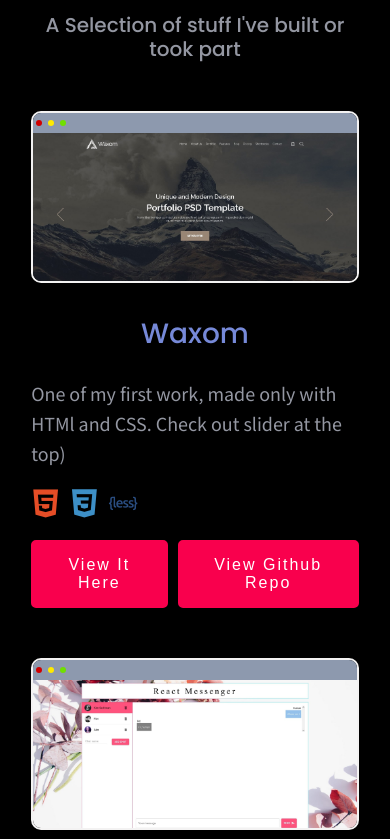
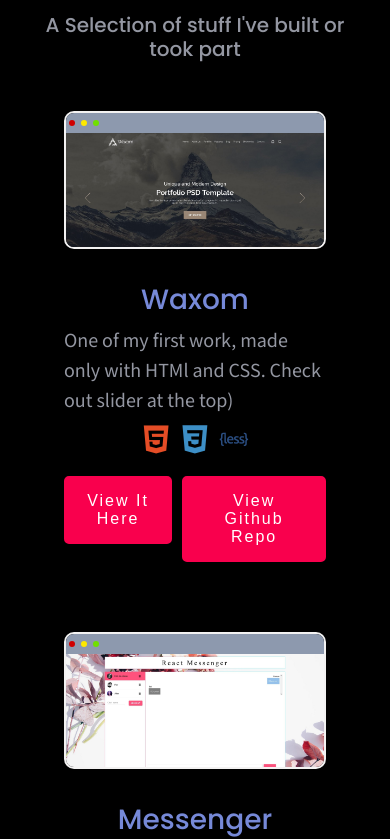
Before and after one commit to dkimd5/react-portfolio, a React (Create React App) app: page / in a window 390 px wide. Shown: the part 2062-2901 px from the top of the page. Built offline with nearby package versions, Linux system fonts and the light colour scheme.

Commit message:
Add responsive styles to projects

```diff
--- a/src/components/Projects/ProjectCard/ProjectCard.css
+++ b/src/components/Projects/ProjectCard/ProjectCard.css
@@ -22,7 +22,7 @@
     border: 2px solid rgb(243, 242, 242);
     border-radius: 10px;
     overflow: hidden;
-    margin: auto;
+    margin: 0 auto auto;
 }
 
 .project__browser {
@@ -64,7 +64,6 @@
 
 .project__container__text h3 {
     color: #7689d8;
-    text-align: center;
     font-family: Poppins, sans-serif;
     font-weight: 500;
     margin-bottom: 25px;
@@ -122,14 +121,29 @@
     }
 
     .project__container__img {
-        width: 100%;
+        width: 80%;
     }
 
     .project__container__text {
-        width: 100%;
+        width: 80%;
+        margin: 0 auto;
+    }
+
+    .project__container__text h3 {
+        text-align: center;
+        margin-bottom: 5px;
+    }
+
+    .project__container__text p {
+        margin-bottom: 10px;
+    }
+
+    .project__icons {
+        justify-content: center;
     }
 
     .project__buttons {
         flex-direction: row;
+        justify-content: center;
     }
 }
--- a/src/components/Projects/Projects.css
+++ b/src/components/Projects/Projects.css
@@ -10,6 +10,6 @@ div.heading {
 
 @media only screen and (max-width: 1024px){
     .projects__wrapper {
-        gap: 50px;
+        gap: 70px;
     }
 }
```
